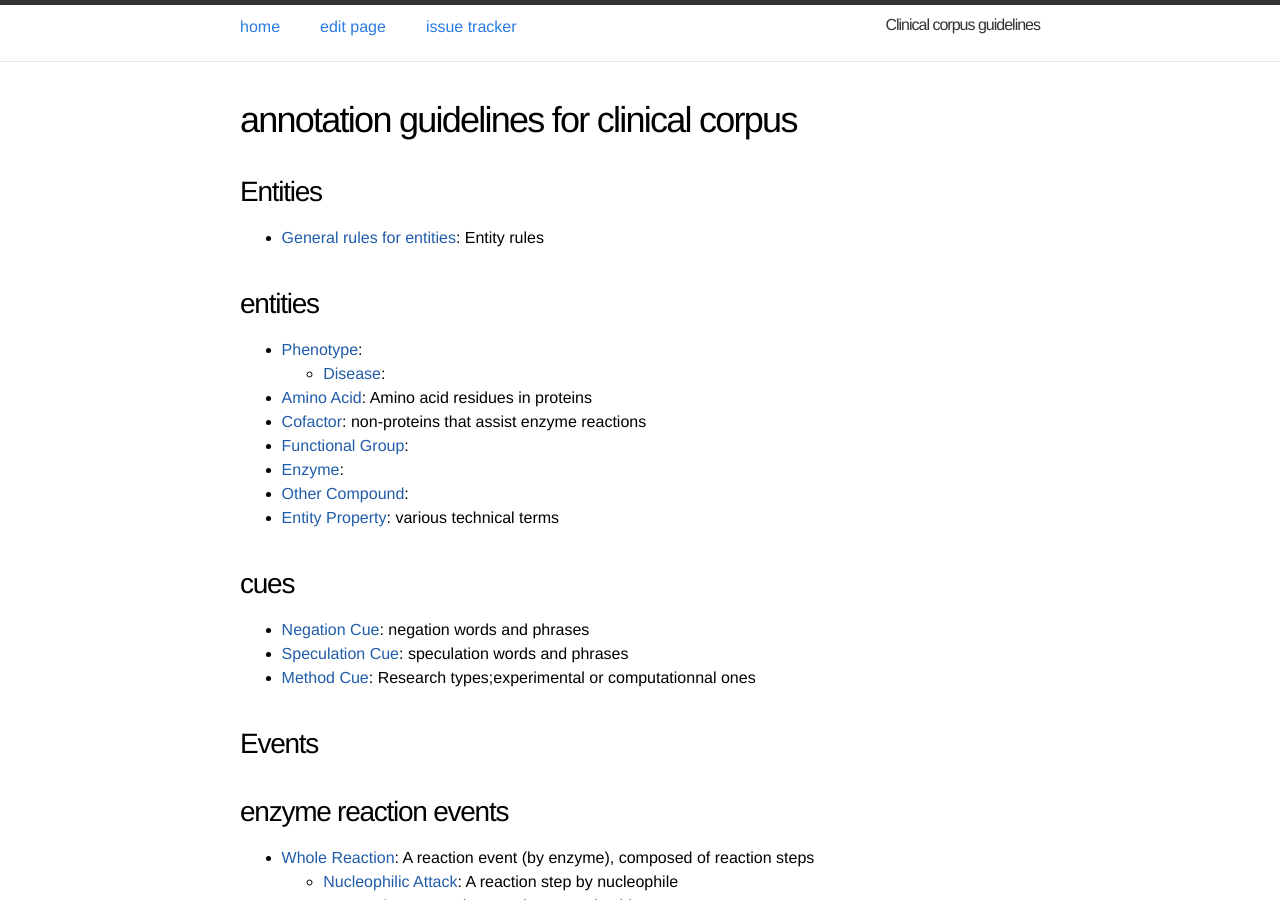
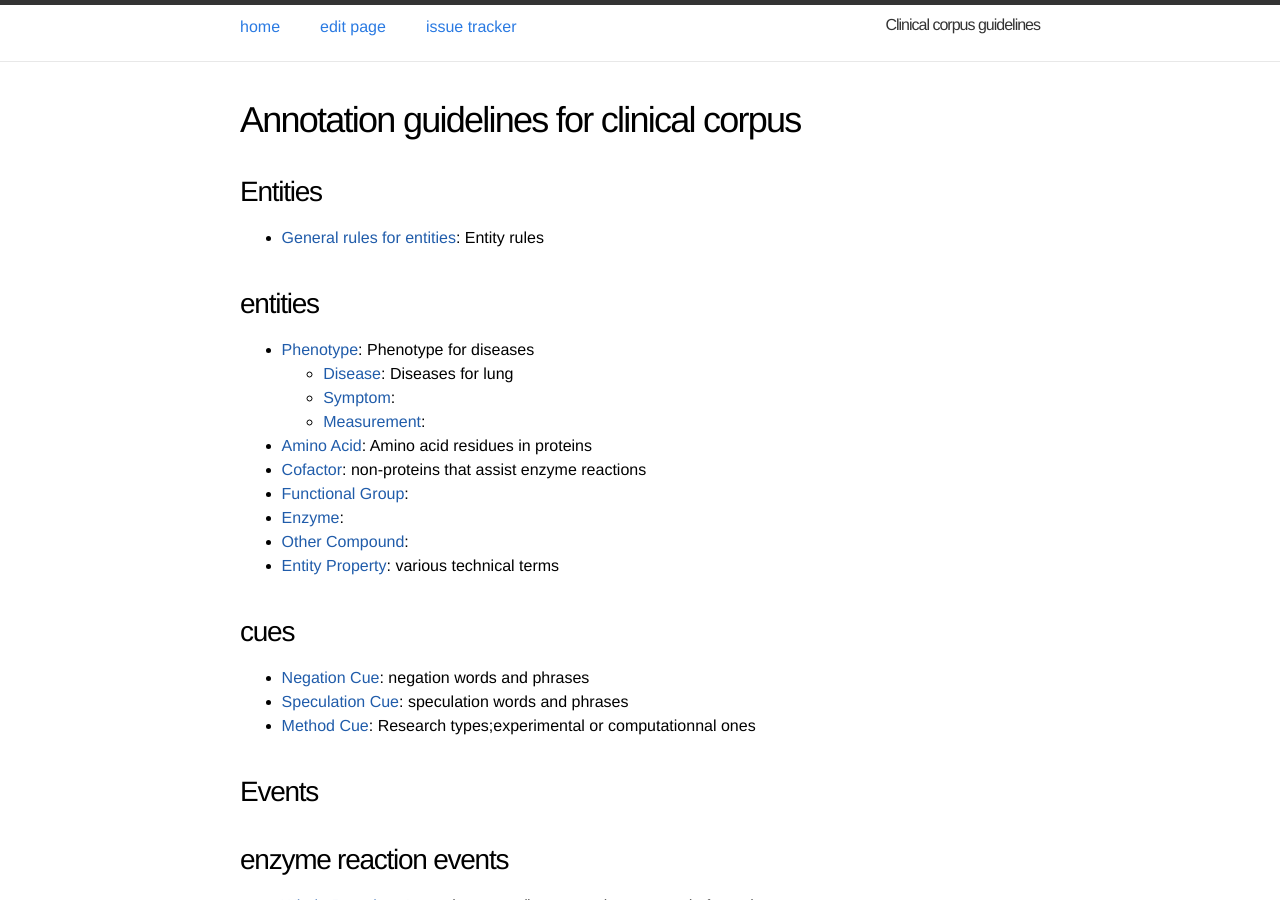
Before and after one commit to ezcatdb/clinicalcorpus-guidelines, a Jekyll site: the page built from index.md, in a window 1280 px wide and 900 px high. Built offline with Jekyll 4.4.1, drawn with Linux system fonts in a browser that asks for light colours.

Commit message:
Upload modified files!

```diff
--- a/_entity/Disease.md
+++ b/_entity/Disease.md
@@ -1,6 +1,7 @@
 ---
 layout: entry
 title: "Disease"
+shortdef: "Diseases for lung"
 order: 2
 ---
 
--- a/_entity/Phenotype.md
+++ b/_entity/Phenotype.md
@@ -1,6 +1,7 @@
 ---
 layout: entry
 title: "Phenotype"
+shortdef: "Phenotype for diseases"
 order: 1
 ---
 
--- a/index.md
+++ b/index.md
@@ -1,6 +1,6 @@
 ---
 layout: entry
-title: annotation guidelines for clinical corpus
+title: Annotation guidelines for clinical corpus
 ---
 
 ## Entities
@@ -9,6 +9,8 @@ title: annotation guidelines for clinical corpus
 ## entities
 - [Phenotype](): {% assign i = site.entity | where_exp:"i", "i.title == 'Phenotype'" | first %}{{ i.shortdef }}
   - [Disease](): {% assign i = site.entity | where_exp:"i", "i.title == 'Disease'" | first %}{{ i.shortdef }}
+  - [Symptom](): {% assign i = site.entity | where_exp:"i", "i.title == 'Symptom'" | first %}{{ i.shortdef }}
+  - [Measurement](): {% assign i = site.entity | where_exp:"i", "i.title == 'Measurement'" | first %}{{ i.shortdef }}
 - [Amino Acid](): {% assign i = site.entity | where_exp:"i", "i.title == 'Amino Acid'" | first %}{{ i.shortdef }}
 - [Cofactor](): {% assign i = site.entity | where_exp:"i", "i.title == 'Cofactor'" | first %}{{ i.shortdef }}
 - [Functional Group](): {% assign i = site.entity | where_exp:"i", "i.title == 'Functional Group'" | first %}{{ i.shortdef }}
```
